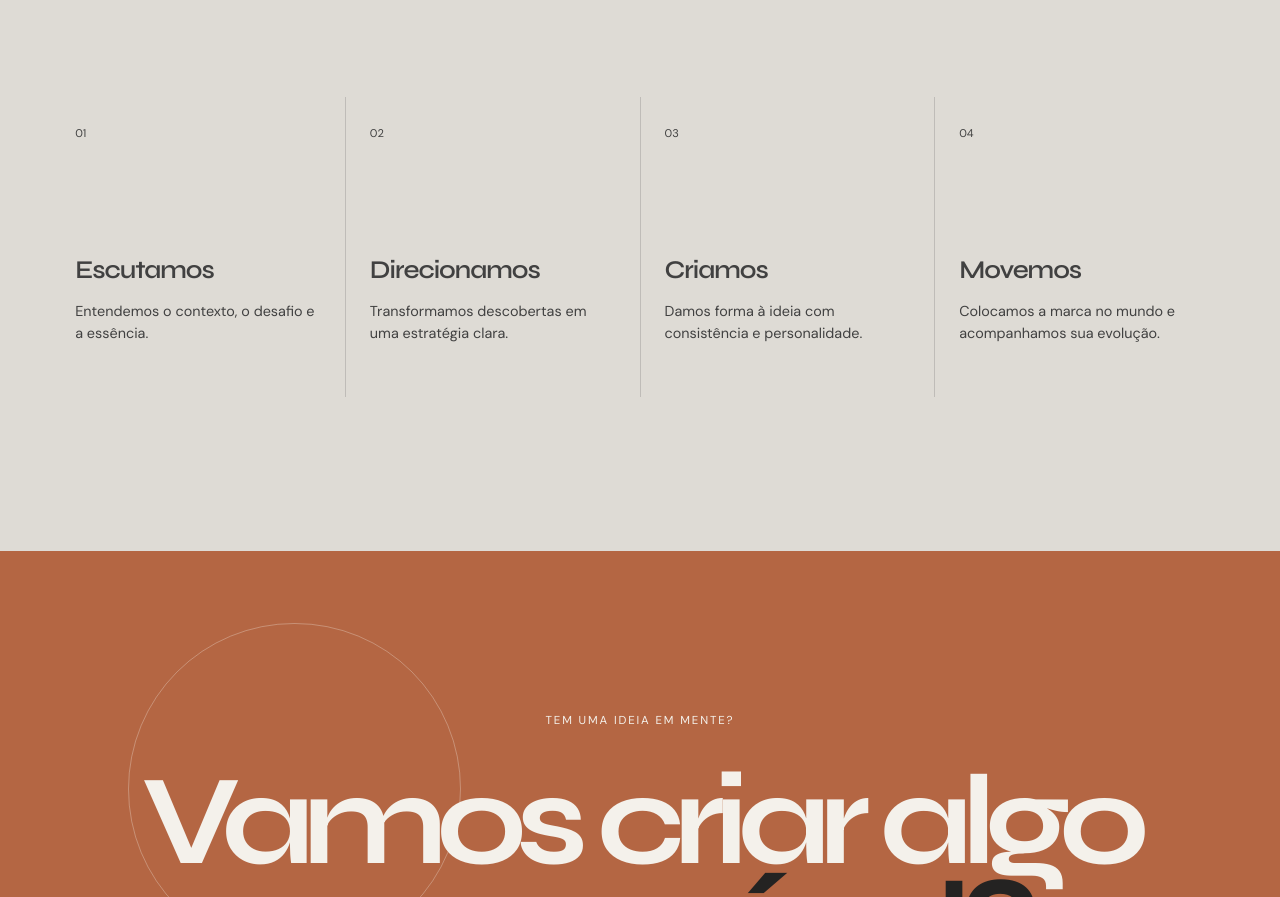
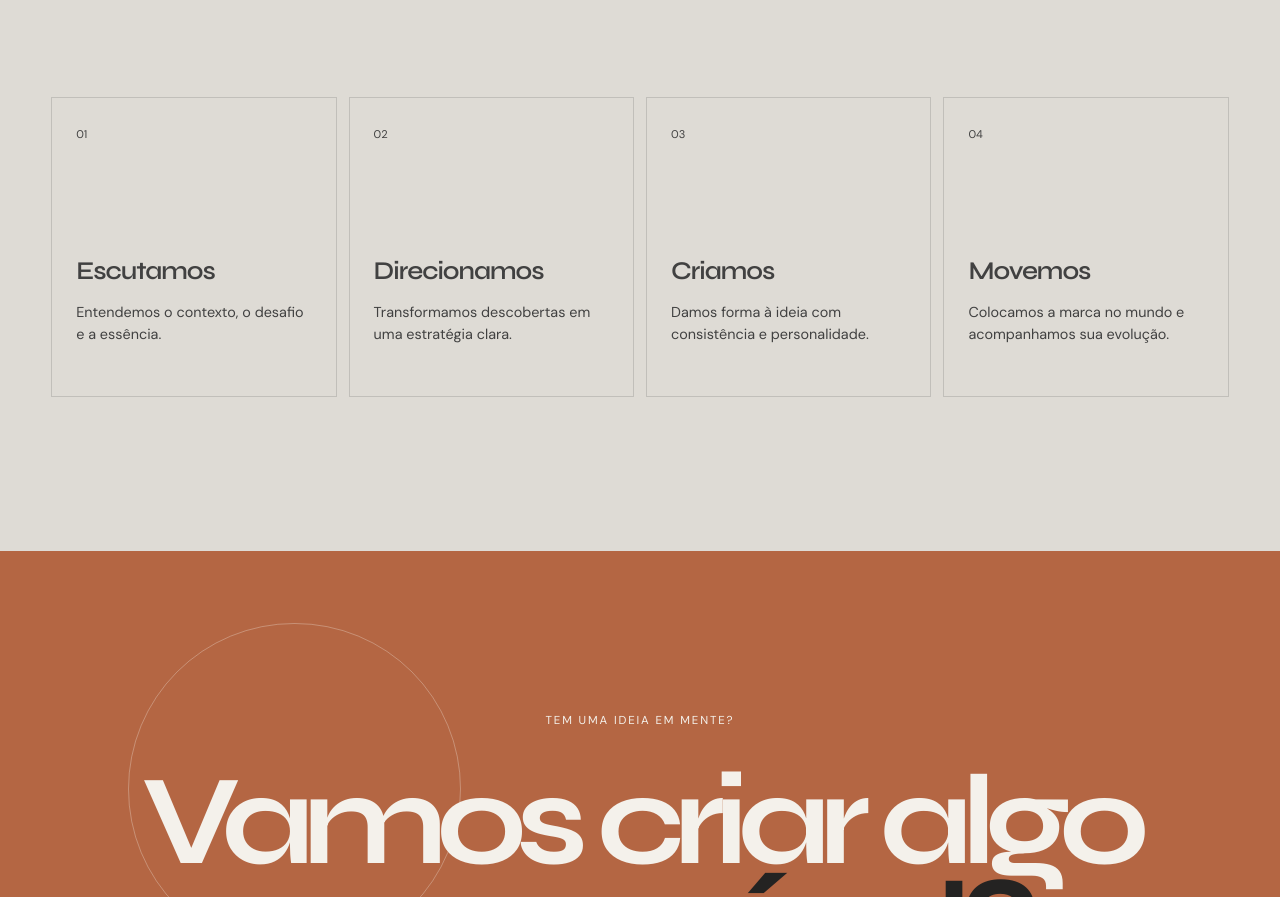
Before and after one commit to Jhony2002/na-landing-page, a website built with Vite: page index.html in a window 1280 px wide. Shown: the part 6122-7019 px from the top of the page. Built offline with nearby package versions, Linux system fonts and the light colour scheme.

Commit message:
Restore smooth staggered reveal for process steps.
Co-authored-by: Cursor <cursoragent@cursor.com>

```diff
--- a/styles.css
+++ b/styles.css
@@ -558,12 +558,34 @@ button { color: inherit; font: inherit; }
 .process { background: #dedbd5; }
 .process__intro { display: grid; grid-template-columns: 1fr 0.45fr; align-items: end; gap: 6vw; }
 .process__intro p { max-width: 390px; margin: 0; font-size: 1.1rem; line-height: 1.6; }
-.steps { display: grid; grid-template-columns: repeat(4, 1fr); gap: 1px; margin: 7rem 0 0; padding: 0; list-style: none; background: rgba(65,65,65,.2); }
-.steps li { min-height: 300px; padding: 1.5rem; background: #dedbd5; transition: background 0.35s, color 0.35s; }
+.steps {
+  display: grid;
+  grid-template-columns: repeat(4, 1fr);
+  gap: 0.75rem;
+  margin: 7rem 0 0;
+  padding: 0;
+  list-style: none;
+  background: transparent;
+}
+.steps li {
+  min-height: 300px;
+  padding: 1.5rem;
+  border: 1px solid rgba(65, 65, 65, 0.18);
+  background: #dedbd5;
+  transition:
+    background 0.35s,
+    color 0.35s,
+    opacity 0.9s var(--ease),
+    transform 0.9s var(--ease);
+}
 .steps li:hover { background: var(--terracotta); color: var(--paper); }
 .steps li > span { font-size: 0.7rem; }
 .steps h3 { margin: 7rem 0 1rem; font: 600 clamp(1.5rem, 2vw, 2.2rem) "Syne"; letter-spacing: -0.04em; }
 .steps p { margin: 0; font-size: 0.9rem; line-height: 1.5; }
+.steps li.reveal.is-visible:nth-child(1) { transition-delay: 0s; }
+.steps li.reveal.is-visible:nth-child(2) { transition-delay: 0.12s; }
+.steps li.reveal.is-visible:nth-child(3) { transition-delay: 0.24s; }
+.steps li.reveal.is-visible:nth-child(4) { transition-delay: 0.36s; }
 
 .contact {
   position: relative;
```
